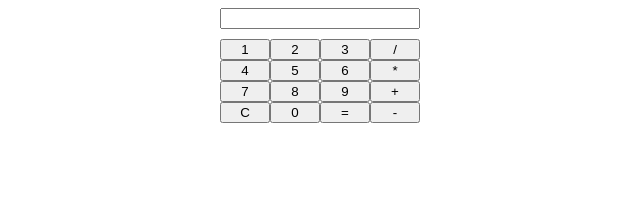
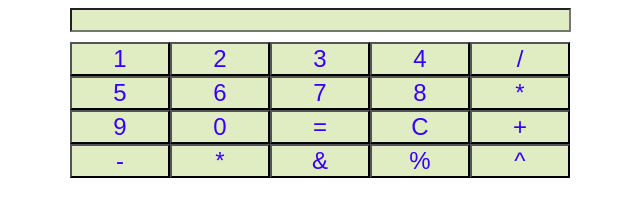
Before and after one commit to TharushaNishadi/Calculator, a plain HTML site: page index.html in a window 1280 px wide. Shown: the whole page, without its empty margins (320-960 px from the left). Drawn offline with Linux system fonts and the light colour scheme.

Commit message:
newchanges

```diff
--- a/assets/css/styles.css
+++ b/assets/css/styles.css
@@ -1,16 +1,28 @@
 #calculator{
-    width: 200px;
+    width: 500px;
     margin: auto;
+
+
+
    }
    #display{
-       width: 96%;
+       width: 98.5%;
        margin-bottom: 10px;
+       background-color: rgb(224, 236, 194);
+       font-size: 100%;
+
    }
    .btns{
        display: flex;
        flex-wrap: wrap;
        width: 100%;
+
+
    }
    .btn{
-       width: 25%;
+       width: 20%;
+       color: #3600fa;
+       background-color: rgb(224, 236, 194);
+       font-size: 150%;
+       display: inline-block;
    }
--- a/index.html
+++ b/index.html
@@ -14,19 +14,23 @@
             <button class="btn" value="1" >1</button>
             <button class="btn" value="2">2</button>
             <button class="btn" value="3">3</button>
+            <button class="btn" value="4" >4</button>
             <button class="btn" value="/">/</button>
-            <button class="btn" value="4" >4</button>
             <button class="btn" value="5">5</button>
             <button class="btn" value="6">6</button>
-            <button class="btn" value="*">*</button>
             <button class="btn" value="7" >7</button>
             <button class="btn" value="8">8</button>
+            <button class="btn" value="*">*</button>
             <button class="btn" value="9">9</button>
-            <button class="btn" value="+">+</button>
-            <button class="btn" value="clear" >C</button>
             <button class="btn" value="0">0</button>
             <button class="btn" value="equal">=</button>
+            <button class="btn" value="clear" >C</button>
+            <button class="btn" value="+">+</button>
             <button class="btn" value="-">-</button>
+            <button class="btn" value="*">*</button>
+            <button class="btn" value="&">&</button>
+            <button class="btn" value="%">%</button>
+            <button class="btn" value="^">^</button>
         </div>
     </div>
     <script src="assets/js/script.js"></script>
```
